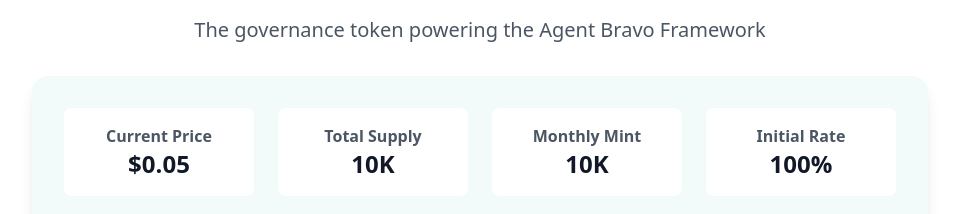
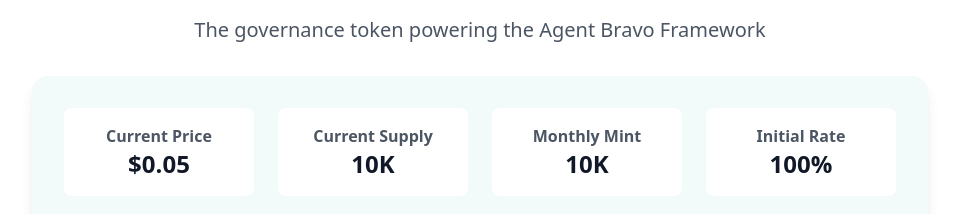
Before and after one commit to mikeghen/agent-bravo-frontend, a React (Vite) app: page / in a window 1280 px wide. Shown: the part 1000-1214 px from the top of the page, without its empty margins (160-1119 px from the left). Built offline with nearby package versions, Linux system fonts and the light colour scheme.

Commit message:
Update token supply display
The commit updates the display of the total token supply to reflect the current supply instead.

```diff
--- a/src/components/TokenPresale.tsx
+++ b/src/components/TokenPresale.tsx
@@ -20,7 +20,7 @@ const TokenPresale = () => {
           <div className="max-w-4xl mx-auto bg-mint-50 rounded-2xl shadow-lg p-8">
             <div className="grid gap-6 md:grid-cols-4">
               <TokenStatsCard title="Current Price" value="$0.05" />
-              <TokenStatsCard title="Total Supply" value="10K" />
+              <TokenStatsCard title="Current Supply" value="10K" />
               <TokenStatsCard title="Monthly Mint" value="10K" />
               <TokenStatsCard title="Initial Rate" value="100%" />
             </div>
```
